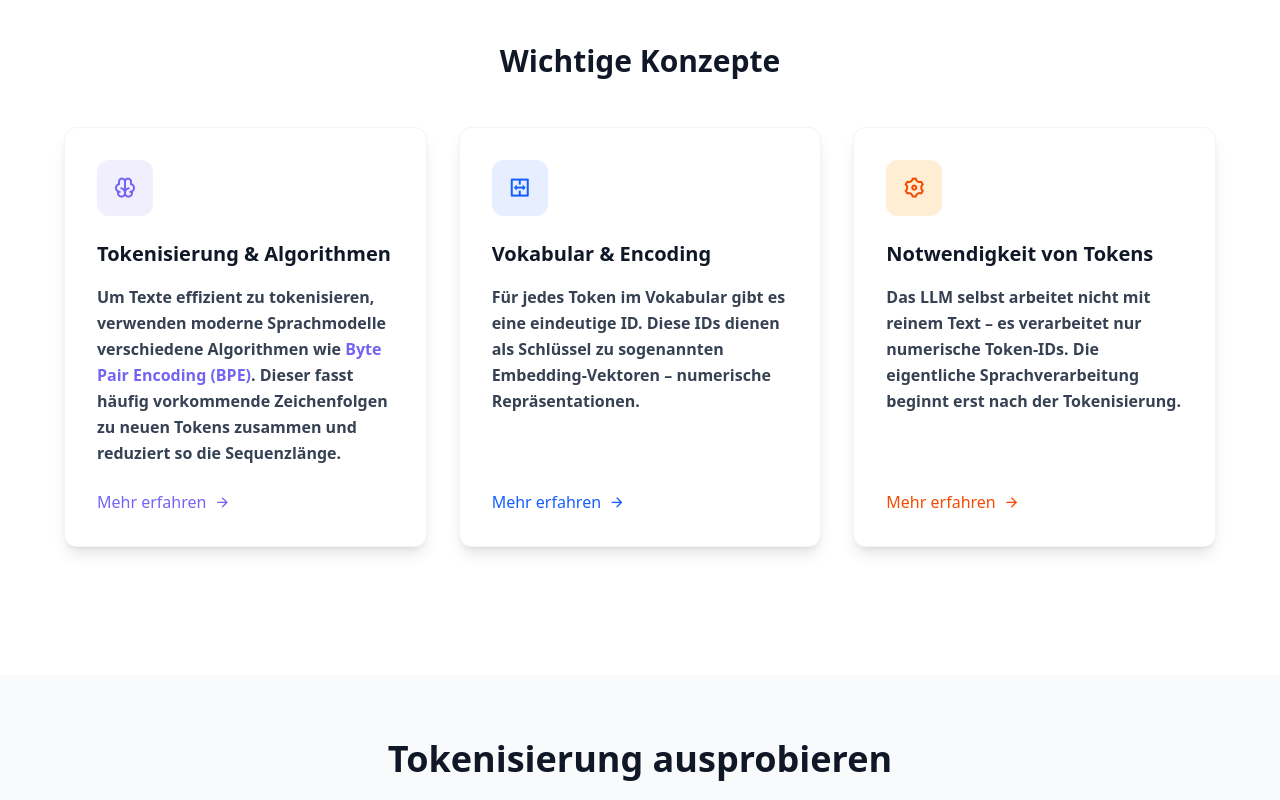
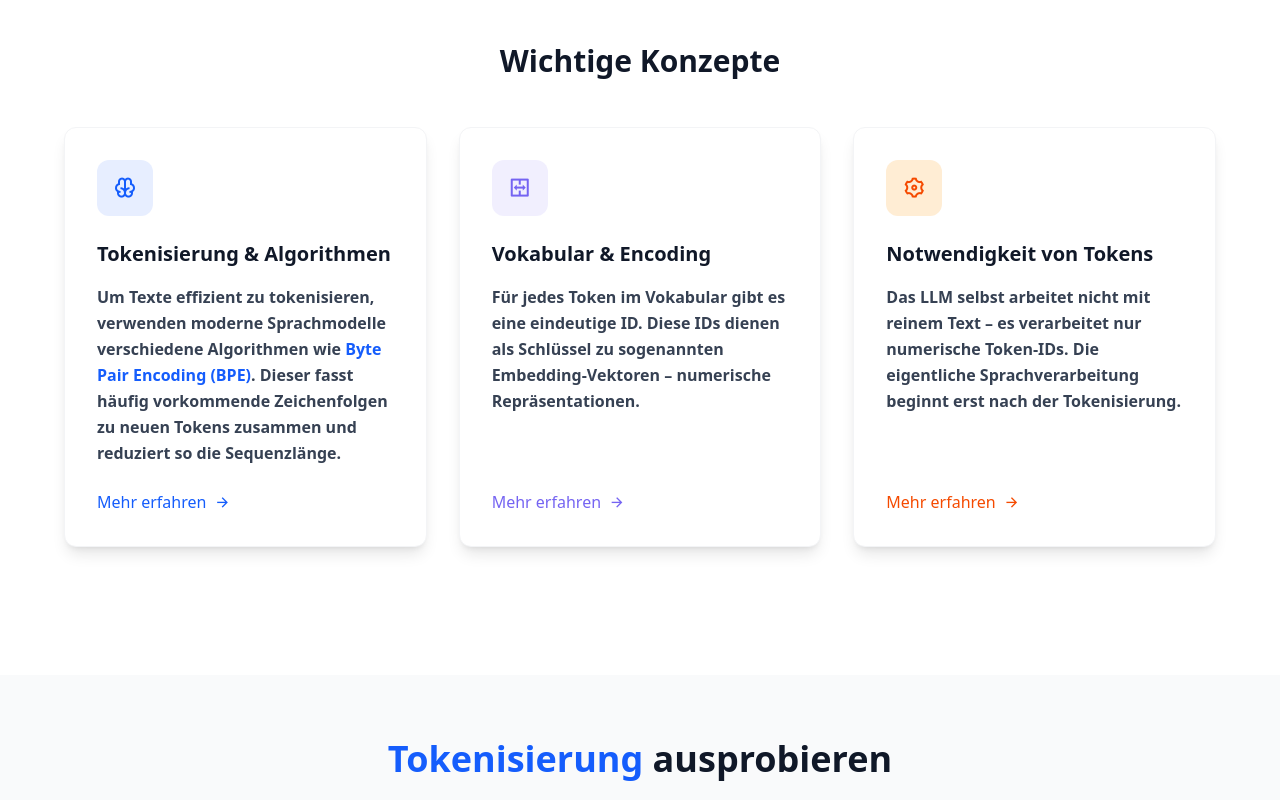
Before and after one commit to TNattermann/weiss-die-ki-dass-sie-nichts-weiss-frontend, a React (Vite) app: page /tokeninfo in a window 1280 px wide. Shown: the part 980-1780 px from the top of the page. Built offline with nearby package versions, Linux system fonts and the light colour scheme.

Commit message:
Improved TokenInfo-page

```diff
--- /dev/null
+++ b/src/components/LearnMoreCard.tsx
@@ -0,0 +1,39 @@
+import { Link } from "react-router-dom";
+import React from "react";
+
+interface InfoCardProps {
+    icon: string;
+    iconColor: string; // Tailwind class
+    bgColor: string;   // Tailwind class
+    title: string;
+    description: React.ReactNode;
+    linkText: string;
+    linkTo: string;
+}
+
+export default function InfoCard({
+                                     icon,
+                                     iconColor,
+                                     bgColor,
+                                     title,
+                                     description,
+                                     linkText,
+                                     linkTo,
+                                 }: InfoCardProps) {
+    return (
+        <div className="bg-white rounded-xl shadow-lg p-8 hover:shadow-xl transition-all duration-300 border border-gray-100 flex flex-col">
+            <div className={`w-14 h-14 flex items-center justify-center ${bgColor} rounded-xl mb-6`}>
+                <i className={`${icon} ${iconColor} text-2xl`}></i>
+            </div>
+            <h3 className="text-xl font-bold text-gray-900 mb-4">{title}</h3>
+            <p className="text-gray-700 font-semibold mb-6 leading-relaxed flex-grow">{description}</p>
+                <Link
+                    to={linkTo}
+                    className={`${iconColor} font-medium flex items-center hover:opacity-80 transition-colors mt-auto`}
+                >
+                    {linkText}
+                    <i className="ri-arrow-right-line ml-2"></i>
+                </Link>
+        </div>
+    );
+}
--- a/src/components/SimpleTokenizerCode.tsx
+++ b/src/components/SimpleTokenizerCode.tsx
@@ -56,7 +56,7 @@ Decoded text: Das Wetter wird morgen schön!
                     <h3 className="text-lg font-semibold text-gray-800">
                         SimpleTokenizerV2 in Python
                     </h3>
-                    <CopyButton value="${pythonCode}" />
+                    <CopyButton value={pythonCode} />
                 </div>
 
                 {/* Code block */}
--- a/src/pages/tokenInfo/EducationalContent.tsx
+++ b/src/pages/tokenInfo/EducationalContent.tsx
@@ -1,5 +1,5 @@
-import {Link} from "react-router-dom";
 import {useEffect} from "react";
+import InfoCard from "../../components/LearnMoreCard.tsx";
 
 export default function TokenInfoAlgorithms() {
     useEffect(() => {
@@ -12,12 +12,15 @@ export default function TokenInfoAlgorithms() {
                     <div>
                         <h2 className="text-3xl font-bold text-gray-900 mb-6">Was sind Tokens?</h2>
                         <p className="text-lg text-gray-700 mb-6 leading-relaxed">
-              Damit ein LLM mit Sprache arbeiten kann, braucht es eine einheitliche und maschinenlesbare Darstellung des Textes.
-              Reiner Text besteht aus Zeichen und Wörtern, mit denen alleine ein neuronales Netz erstmal nichts anfangen kann.
+                            Damit ein LLM mit Sprache arbeiten kann, braucht es eine einheitliche und maschinenlesbare
+                            Darstellung des Textes.
+                            Reiner Text besteht aus Zeichen und Wörtern, mit denen alleine ein neuronales Netz erstmal
+                            nichts anfangen kann.
                         </p>
                         <div className="bg-primary/5 border-l-4 text-primary p-6 rounded-r-lg mb-6">
                             <p className="text-gray-800 font-medium">
-                Ein <strong className="text-primary">Token</strong> kann ein Wort, ein Satzzeichen oder sogar ein einzelnes Zeichen sein – je nach verwendetem Tokenizer.
+                                Ein <strong className="text-primary">Token</strong> kann ein Wort, ein Satzzeichen oder
+                                sogar ein einzelnes Zeichen sein – je nach verwendetem Tokenizer.
                             </p>
                         </div>
                     </div>
@@ -42,55 +45,45 @@ export default function TokenInfoAlgorithms() {
 
                 <h2 className="text-3xl font-bold text-gray-900 mb-12 text-center">Wichtige Konzepte</h2>
                 <div className="grid grid-cols-1 md:grid-cols-3 gap-8 mb-16">
-          <div className="bg-white rounded-xl shadow-lg p-8 hover:shadow-xl transition-all duration-300 border border-gray-100 flex flex-col">
-            <div className="w-14 h-14 flex items-center justify-center bg-secondary/10 rounded-xl mb-6">
-              <i className="ri-brain-line text-secondary text-2xl"></i>
-            </div>
-            <h3 className="text-xl font-bold text-gray-900 mb-4">Tokenisierung & Algorithmen</h3>
-            <p className="text-gray-700 font-semibold mb-6 leading-relaxed flex-grow">
-              Um Texte effizient zu tokenisieren, verwenden moderne Sprachmodelle verschiedene Algorithmen wie
-              <span className="text-secondary font-semibold"> Byte Pair Encoding (BPE)</span>. Dieser fasst häufig vorkommende Zeichenfolgen zu neuen Tokens zusammen
+
+                    <InfoCard
+                        icon="ri-brain-line"
+                        iconColor="text-primary"
+                        bgColor="bg-primary/10"
+                        title="Tokenisierung & Algorithmen"
+                        description={
+                            <>
+                                Um Texte effizient zu tokenisieren, verwenden moderne Sprachmodelle verschiedene
+                                Algorithmen wie{" "}
+                                <span className="text-primary font-semibold">Byte Pair Encoding (BPE)</span>. Dieser
+                                fasst häufig vorkommende Zeichenfolgen zu neuen Tokens zusammen
                                 und reduziert so die Sequenzlänge.
-            </p>
-            <Link
-                to="/tokeninfo/algorithms"
-                className="text-secondary font-medium flex items-center hover:text-secondary transition-colors mt-auto"
-            >
-              Mehr erfahren
-              <i className="ri-arrow-right-line ml-2"></i>
-            </Link>
-          </div>
-          <div className="bg-white rounded-xl shadow-lg p-8 hover:shadow-xl transition-all duration-300 border border-gray-100 flex flex-col">
-            <div className="w-14 h-14 flex items-center justify-center bg-primary/10 rounded-xl mb-6">
-              <i className="ri-split-cells-horizontal text-primary text-2xl"></i>
-            </div>
-            <h3 className="text-xl font-bold text-gray-900 mb-4">Vokabular & Encoding</h3>
-            <p className="text-gray-700 font-semibold mb-6 leading-relaxed flex-grow">
-              Für jedes Token im Vokabular gibt es eine eindeutige ID. Diese IDs dienen als Schlüssel zu
-              sogenannten Embedding-Vektoren – numerische Repräsentationen.
-            </p>
-            <button className="text-primary font-medium flex items-center hover:text-primary/80 transition-colors mt-auto">
-              Mehr erfahren
-              <i className="ri-arrow-right-line ml-2"></i>
-            </button>
-          </div>
-          <div className="bg-white rounded-xl shadow-lg p-8 hover:shadow-xl transition-all duration-300 border border-gray-100 flex flex-col">
-            <div className="w-14 h-14 flex items-center justify-center bg-orange-100 rounded-xl mb-6">
-              <i className="ri-settings-3-line text-orange-600 text-2xl"></i>
-            </div>
-            <h3 className="text-xl font-bold text-gray-900 mb-4">Notwendigkeit von Tokens</h3>
-            <p className="text-gray-700 font-semibold mb-6 leading-relaxed flex-grow">
-              Das LLM selbst arbeitet nicht mit reinem Text – es verarbeitet nur numerische Token-IDs.
-              Die eigentliche Sprachverarbeitung beginnt erst nach der Tokenisierung.
-            </p>
-            <Link
-                to="/tokeninfo/algorithms"
-                className="text-orange-600 font-medium flex items-center hover:text-orange-500 transition-colors mt-auto"
-            >
-              Mehr erfahren
-              <i className="ri-arrow-right-line ml-2"></i>
-            </Link>
-          </div>
+                            </>
+                        }
+                        linkText="Mehr erfahren"
+                        linkTo="/tokeninfo/algorithms"
+                    />
+
+                    <InfoCard
+                        icon="ri-split-cells-horizontal"
+                        iconColor="text-secondary"
+                        bgColor="bg-secondary/10"
+                        title="Vokabular & Encoding"
+                        description="Für jedes Token im Vokabular gibt es eine eindeutige ID. Diese IDs dienen als Schlüssel zu sogenannten Embedding-Vektoren – numerische Repräsentationen."
+                        linkText="Mehr erfahren"
+                        linkTo="/tokeninfo/algorithms"
+                    />
+
+                    <InfoCard
+                        icon="ri-settings-3-line"
+                        iconColor="text-orange-600"
+                        bgColor="bg-orange-100"
+                        title="Notwendigkeit von Tokens"
+                        description="Das LLM selbst arbeitet nicht mit reinem Text – es verarbeitet nur numerische Token-IDs. Die eigentliche Sprachverarbeitung beginnt erst nach der Tokenisierung."
+                        linkText="Mehr erfahren"
+                        linkTo="/tokeninfo/algorithms"
+                    />
+
                 </div>
             </div>
         </section>
--- a/src/pages/tokenInfo/TokenInfo.tsx
+++ b/src/pages/tokenInfo/TokenInfo.tsx
@@ -10,7 +10,7 @@ function TokenInfo() {
             <HeroSection
                 title={
                     <>
-                        Tokens in <span className="text-primary">Sprachmodellen</span>
+                        <span className="text-primary">Tokens</span> in Sprachmodellen
                     </>
                 }
                 subtitle={
--- a/src/pages/tokenInfo/TokenizerVisualizer.tsx
+++ b/src/pages/tokenInfo/TokenizerVisualizer.tsx
@@ -2,8 +2,9 @@ import {useState} from "react";
 import {getTokens, getTokenIds} from "../../config/api";
 
 export default function TokenizerVisualizer() {
-    const [text, setText] = useState("Die Künstliche Intelligenz ist nicht intelligent! 🚀 Moderne LLMs lernen Zusammenhänge.");
+    const [text, setText] = useState("");
     const [tokenizer, setTokenizer] = useState<"simple" | "gpt2">("simple");
+    const [tokenizerUsed, setTokenizerUsed] = useState<"simple" | "gpt2">("simple");
     const [tokens, setTokens] = useState<string[]>([]);
     const [tokenIds, setTokenIds] = useState<number[]>([]);
     const [loading, setLoading] = useState(false);
@@ -25,10 +26,11 @@ export default function TokenizerVisualizer() {
 
             setTokens(tokensResponse.tokens);
             setTokenIds(tokenIdsResponse.token_ids);
+            setTokenizerUsed(tokenizer);
 
             setTimeout(() => {
                 setShowTokens(true);
-            }, 100);
+            }, 500);
 
             setTimeout(() => {
                 setShowTokenIds(true);
@@ -54,7 +56,7 @@ export default function TokenizerVisualizer() {
         <section className="py-16 px-6 bg-gray-50" id="visualizer">
             <div className="max-w-6xl mx-auto">
                 <div className="text-center mb-12">
-                    <h2 className="text-4xl font-bold text-gray-900 mb-4">Tokenisierung ausprobieren</h2>
+                    <h2 className="text-4xl font-bold text-gray-900 mb-4"><span className="text-primary">Tokenisierung</span> ausprobieren</h2>
                     <p className="text-xl text-gray-700 max-w-3xl mx-auto leading-relaxed">
                         Hier können Sie die Tokenisierung von Texten ausprobieren. Wählen Sie einen Tokenizer und sehen
                         Sie,
@@ -72,7 +74,7 @@ export default function TokenizerVisualizer() {
                             id="sample-text"
                             rows={4}
                             className="w-full px-6 py-4 border-2 border-gray-200 rounded-xl text-gray-800 bg-white focus:border-primary transition-all duration-300 resize-none"
-                            placeholder="Geben Sie hier Ihren Text ein, um die Tokenisierung zu sehen..."
+                            placeholder="Geben Sie hier Ihren Text ein, um ihn zu tokenisieren"
                             value={text}
                             onChange={(e) => setText(e.target.value)}
                         />
@@ -129,16 +131,15 @@ export default function TokenizerVisualizer() {
                             <div className="flex justify-center mb-8">
                                 <div className="flex items-center space-x-4">
                                     <div
-                                        className="step-indicator active flex items-center space-x-2 px-4 py-2 bg-primary/10 rounded-full">
-                                        <i className="ri-check-line text-primary"></i>
-                                        <span className="text-primary font-medium">Tokens</span>
+                                        className={`flex items-center space-x-2 px-4 py-2 rounded-full ${showTokens ? 'active bg-primary/10' : 'bg-gray-100'}`}>
+                                        <i className={`ri-check-line ${showTokens ? 'text-primary' : 'text-gray-400'}`}></i>
+                                        <span className={`font-medium ${showTokens ? 'text-primary' : 'text-gray-400'}`}>Tokens</span>
                                     </div>
                                     <div className="w-8 h-0.5 bg-gray-300"></div>
                                     <div
-                                        className={`step-indicator flex items-center space-x-2 px-4 py-2 rounded-full ${showTokenIds ? 'active bg-primary/10' : 'bg-gray-100'}`}>
-                                        <i className={`ri-arrow-right-line ${showTokenIds ? 'text-primary' : 'text-gray-400'}`}></i>
-                                        <span
-                                            className={`font-medium ${showTokenIds ? 'text-primary' : 'text-gray-400'}`}>Token IDs</span>
+                                        className={`flex items-center space-x-2 px-4 py-2 rounded-full ${showTokenIds ? 'active bg-primary/10' : 'bg-gray-100'}`}>
+                                        <i className={`ri-check-line ${showTokenIds ? 'text-primary' : 'text-gray-400'}`}></i>
+                                        <span className={`font-medium ${showTokenIds ? 'text-primary' : 'text-gray-400'}`}>Token IDs</span>
                                     </div>
                                 </div>
                             </div>
@@ -197,22 +198,22 @@ export default function TokenizerVisualizer() {
                                     <p className="text-xs text-gray-600 mt-1">Gesamte Tokens</p>
                                 </div>
                                 <div
-                                    className="bg-gradient-to-br from-primary/10 to-primary/5 p-6 rounded-xl border border-primary/20">
+                                    className="bg-gradient-to-br from-secondary/10 to-secondary/5 p-6 rounded-xl border border-primary/20">
                                     <div className="flex items-center justify-between mb-2">
                                         <h3 className="text-sm font-medium text-gray-700">Tokenizer</h3>
-                                        <i className="ri-robot-line text-primary"></i>
+                                        <i className="ri-robot-line text-secondary"></i>
                                     </div>
-                                    <p className="text-2xl font-bold text-primary">{tokenizer === "simple" ? "Simple" : "GPT-2"}</p>
+                                    <p className="text-2xl font-bold text-secondary">{tokenizerUsed === "simple" ? "Simple" : "GPT-2"}</p>
                                     <p className="text-xs text-gray-600 mt-1">Aktueller Tokenizer</p>
                                 </div>
                                 <div
                                     className="bg-gradient-to-br from-green-100 to-green-50 p-6 rounded-xl border border-green-200">
                                     <div className="flex items-center justify-between mb-2">
-                                        <h3 className="text-sm font-medium text-gray-700">Zeichen/Token</h3>
+                                        <h3 className="text-sm font-medium text-gray-700">Tokens pro Zeichen</h3>
                                         <i className="ri-character-recognition-line text-green-600"></i>
                                     </div>
                                     <p className="text-3xl font-bold text-green-600">
-                                        {tokens.length > 0 ? Math.round((text.length / tokens.length) * 10) / 10 : 0}
+                                        {tokens.length > 0 ? Math.round((tokens.length / text.length) * 10) / 10 : 0}
                                     </p>
                                     <p className="text-xs text-gray-600 mt-1">Durchschnitt</p>
                                 </div>
```
Also changed, not shown: src/index.css (+0 -21 lines), src/pages/tokenInfo/TokenInfoAlgorithms.tsx (+20 -5 lines). Lines whose indentation alone changed are shown as unchanged.
